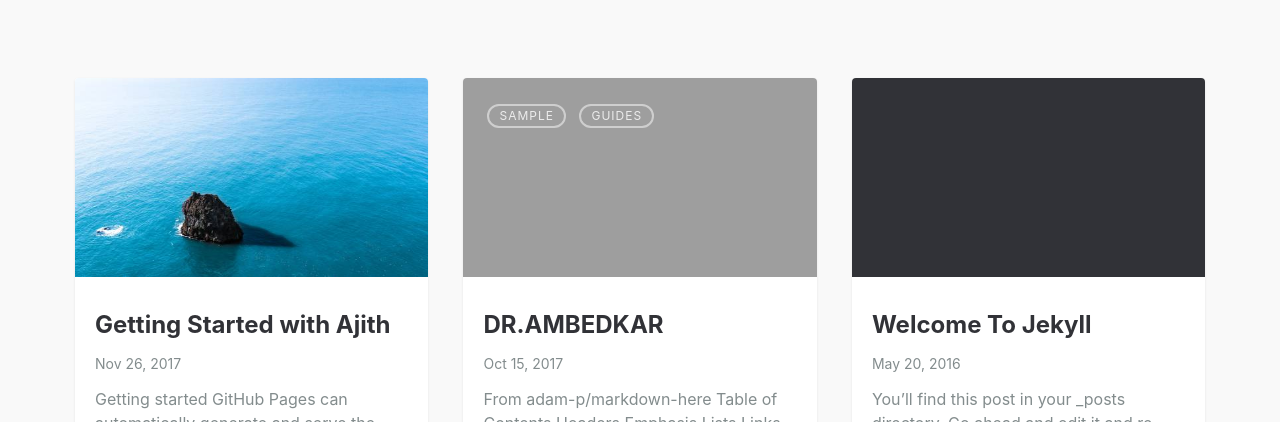
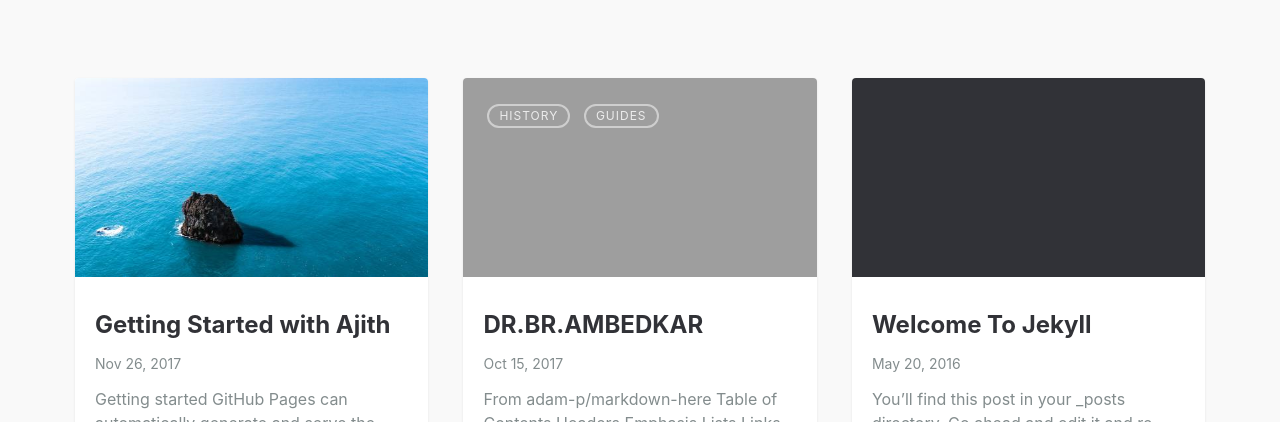
Before and after one commit to Bhimaraobrothers/bhimaraobrothers.github.io, a Jekyll site: the page built from index.md, in a window 1280 px wide and 900 px high, scrolled down 426 px. Shown: the part 152-574 px from the top of the window. Built offline with Jekyll 4.4.1, drawn with Linux system fonts in a browser that asks for light colours.

Commit message:
Update 2017-10-15-markdown-cheatsheet.md

```diff
--- a/_posts/2017-10-15-markdown-cheatsheet.md
+++ b/_posts/2017-10-15-markdown-cheatsheet.md
@@ -1,8 +1,8 @@
 ---
 layout: post
-title: "DR.AMBEDKAR"
+title: "DR.BR.AMBEDKAR"
 featured-img: AMBETHKAR LOGO004
-categories: [Sample, Guides]
+categories: [History, Guides]
 ---
 
 
```
